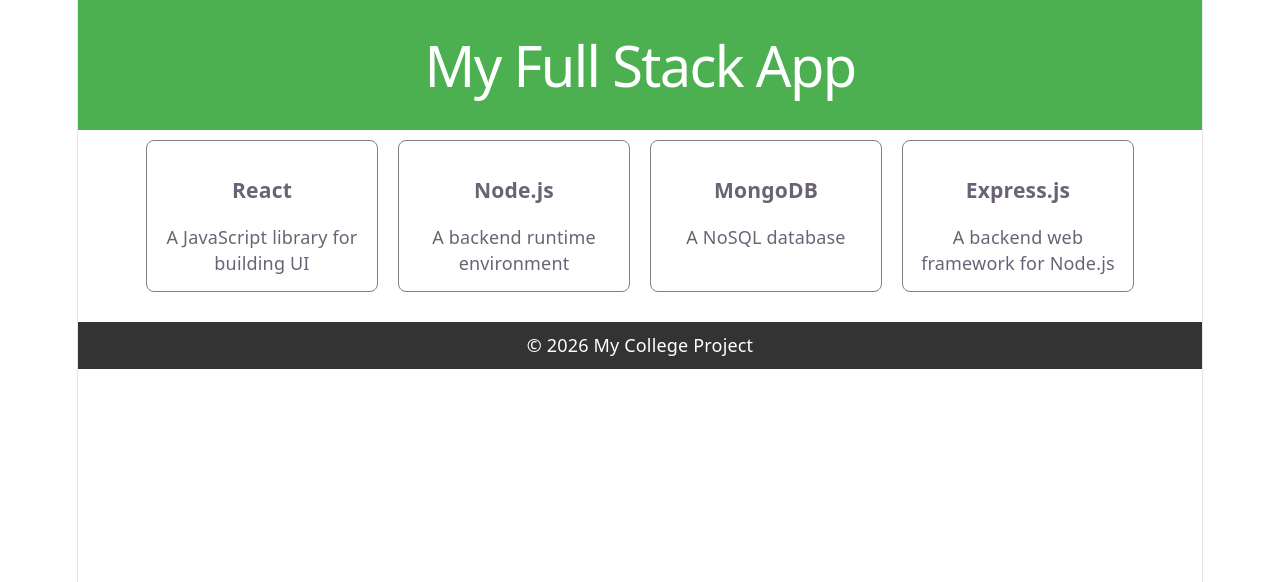
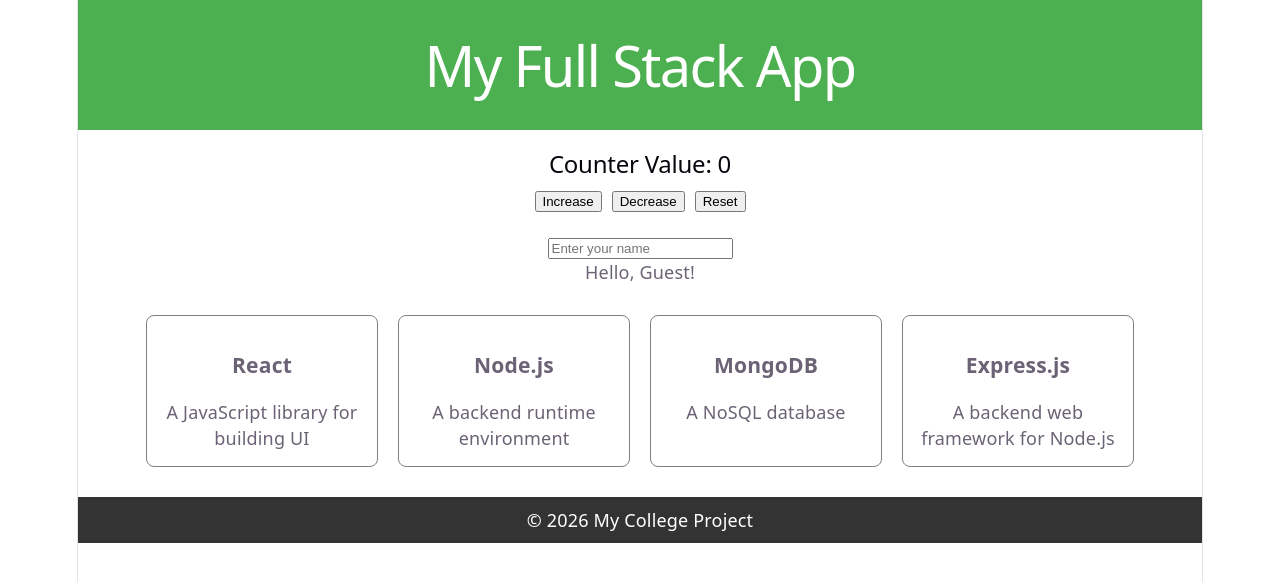
Before and after one commit to dhruvi190705/bca-fullstack-week1, a React (Vite) app in the folder my-fullstack-app/: page / in a window 1280 px wide. Shown: the top 582 px of the page. Built offline with nearby package versions, Linux system fonts and the light colour scheme.

Commit message:
Added Counter and NameInput components using useState hook

```diff
--- a/my-fullstack-app/src/App.jsx
+++ b/my-fullstack-app/src/App.jsx
@@ -1,11 +1,15 @@
 import Header from './components/Header';
 import Card from './components/Card';
 import Footer from './components/Footer';
+import Counter from './components/Counter';
+import NameInput from './components/NameInput';
 
 function App() {
   return (
     <div>
       <Header />
+      <Counter />
+      <NameInput />
       <div style={{ display: "flex", justifyContent: "center", flexWrap: "wrap" }}>
         <Card title="React" description="A JavaScript library for building UI" />
         <Card title="Node.js" description="A backend runtime environment" />
--- /dev/null
+++ b/my-fullstack-app/src/components/Counter.jsx
@@ -0,0 +1,16 @@
+import { useState } from 'react';
+
+function Counter() {
+  const [count, setCount] = useState(0);
+
+  return (
+    <div style={{ textAlign: "center", margin: "20px" }}>
+      <h2>Counter Value: {count}</h2>
+      <button onClick={() => setCount(count + 1)}>Increase</button>
+      <button onClick={() => setCount(count - 1)} style={{ marginLeft: "10px" }}>Decrease</button>
+      <button onClick={() => setCount(0)} style={{ marginLeft: "10px" }}>Reset</button>
+    </div>
+  );
+}
+
+export default Counter;
--- /dev/null
+++ b/my-fullstack-app/src/components/NameInput.jsx
@@ -0,0 +1,19 @@
+import { useState } from 'react';
+
+function NameInput() {
+  const [name, setName] = useState("");
+
+  return (
+    <div style={{ textAlign: "center", margin: "20px" }}>
+      <input
+        type="text"
+        placeholder="Enter your name"
+        value={name}
+        onChange={(e) => setName(e.target.value)}
+      />
+      <p>Hello, {name || "Guest"}!</p>
+    </div>
+  );
+}
+
+export default NameInput;
```
